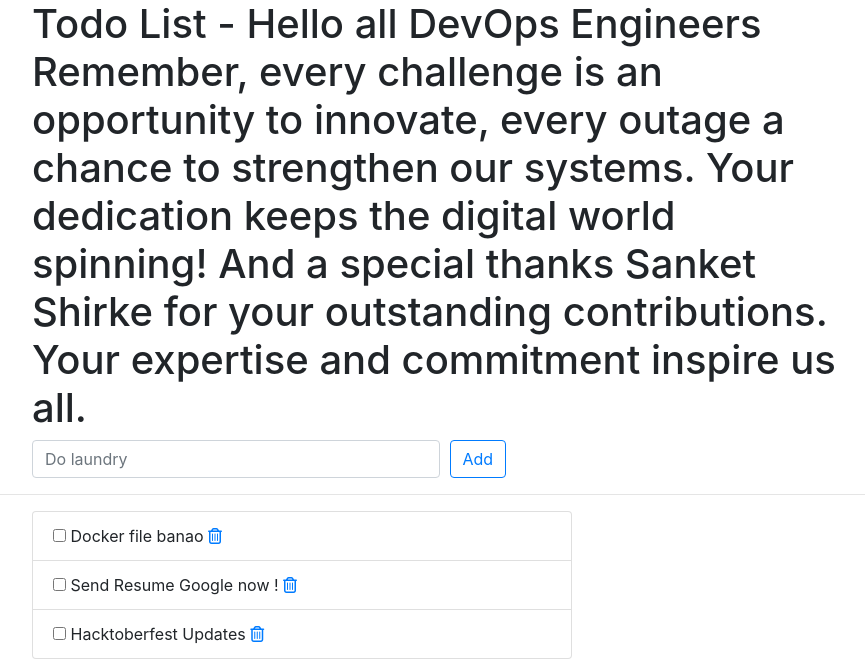
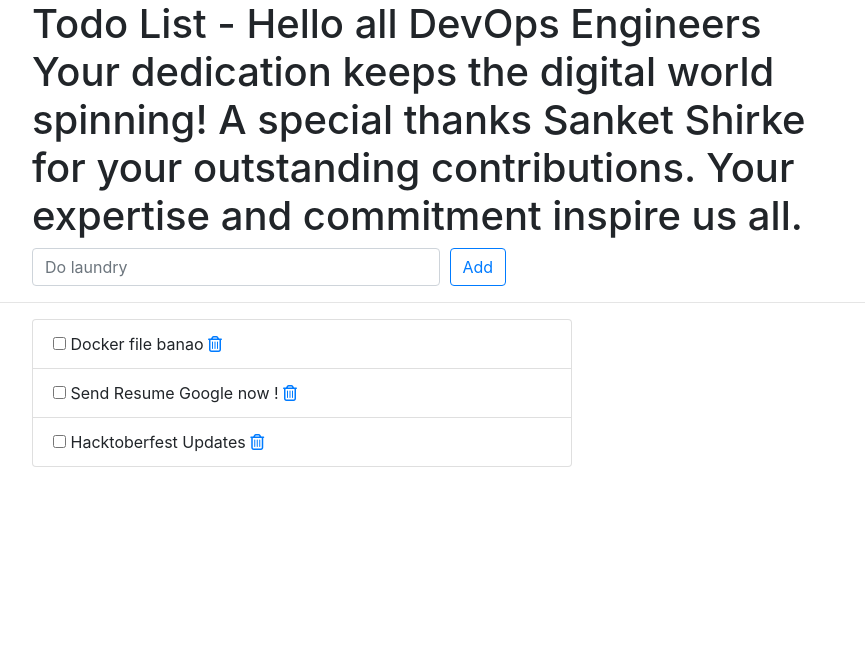
Before and after one commit to Mehulva42007/django-todo-app, a Django app: page /todos/ in a window 1280 px wide. Shown: the top 672 px of the page, without its empty margins (243-1108 px from the left). Run offline with Django 3.2, Linux system fonts and the light colour scheme; data comes from the database, SQL or seed files in the repository; some libraries are stand-ins or nearby versions.

Commit message:
Update index.html

```diff
--- a/todos/templates/todos/index.html
+++ b/todos/templates/todos/index.html
@@ -12,9 +12,9 @@
     <div class="offset-md-2 col-lg-9">
       <div class="page-header">
         <h1>
-          Todo List -  Hello all DevOps Engineers Remember, every challenge is an opportunity to innovate, every outage a chance to strengthen our systems. Your dedication keeps the digital world spinning!
+          Todo List -  Hello all DevOps Engineers Your dedication keeps the digital world spinning!
 
-And a special thanks Sanket Shirke for your outstanding contributions. Your expertise and commitment inspire us all.
+A special thanks Sanket Shirke for your outstanding contributions. Your expertise and commitment inspire us all.
         </h1>
       </div>
     </div>
```
